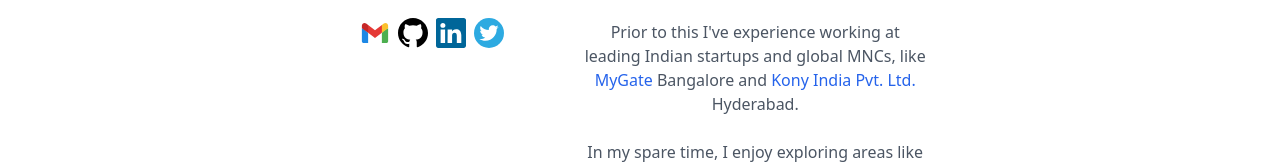
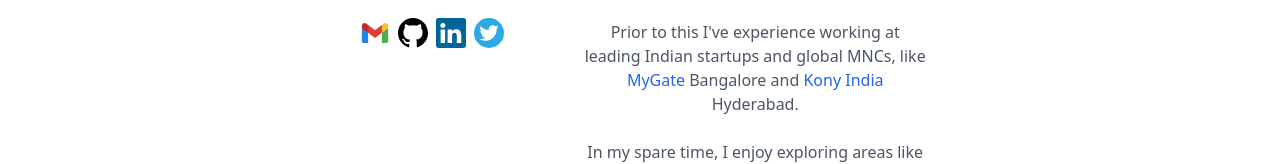
Before and after one commit to Shivaansh-Agarwal/shivaansh-agarwal-nextjs, a Next.js app: page / in a window 1280 px wide. Shown: the part 248-412 px from the top of the page. Built offline with nearby package versions, Linux system fonts and the light colour scheme.

Commit message:
name change

```diff
--- a/components/Home/AboutMe.jsx
+++ b/components/Home/AboutMe.jsx
@@ -33,7 +33,7 @@ export const AboutMe = () => {
           </Link>{" "}
           Bangalore and{" "}
           <Link href="https://www.kony.com/index.html">
-            <a className="text-blue-600">Kony India Pvt. Ltd.</a>
+            <a className="text-blue-600">Kony India</a>
           </Link>{" "}
           Hyderabad.
           <br /><br />
--- a/utilities/experience.js
+++ b/utilities/experience.js
@@ -57,7 +57,7 @@ Tech Stack: ReactJS, Redux, MaterialUI, Javascript, NestJS, MongoDB, Mongoose OD
   },
   {
     id: 2,
-    companyName: "Kony India Pvt. Ltd.",
+    companyName: "Kony India",
     companyLogo: "/images/logo-kony.png",
     startDate: { year: 2019, month: 6, date: 19 },
     endDate: { year: 2022, month: 3, date: 21 },
```
